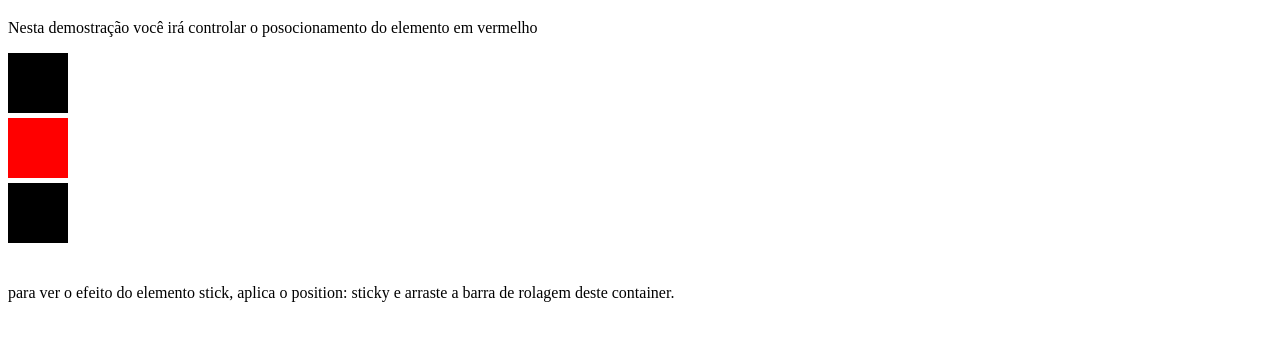
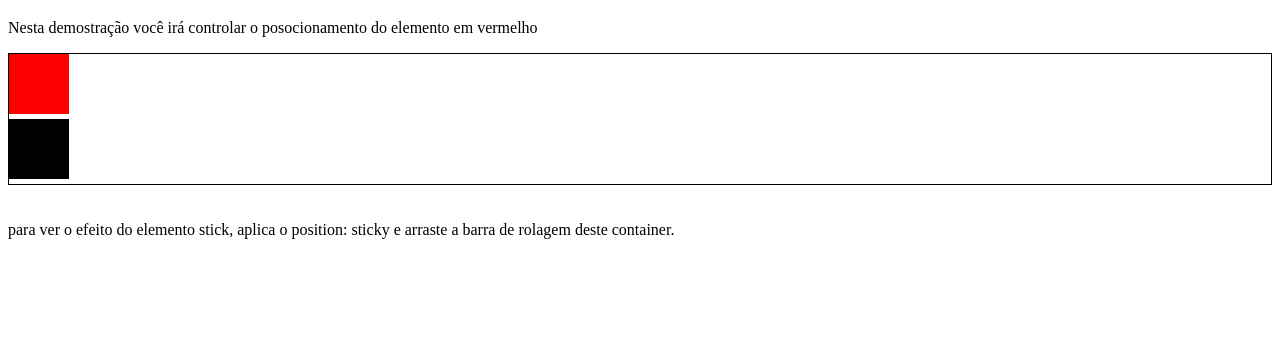
Before and after one commit to LucianaaFreitas/N-vel-4-, a plain HTML site: page index.html in a window 1280 px wide. Shown: the part 61-402 px from the top of the page. Drawn offline with Linux system fonts and the light colour scheme.

Commit message:
modificando o css

```diff
--- a/style.css
+++ b/style.css
@@ -4,7 +4,16 @@ div {
   height:60px;
   margin-bottom: 5px;
 }
-
+section{
+  position: relative;
+  border: 1px solid;
+}
 .position {
   background-color:red;
+
+  position: absolute;
+  inset: 0;
+  z-index: 10;
+
+
 }
```
